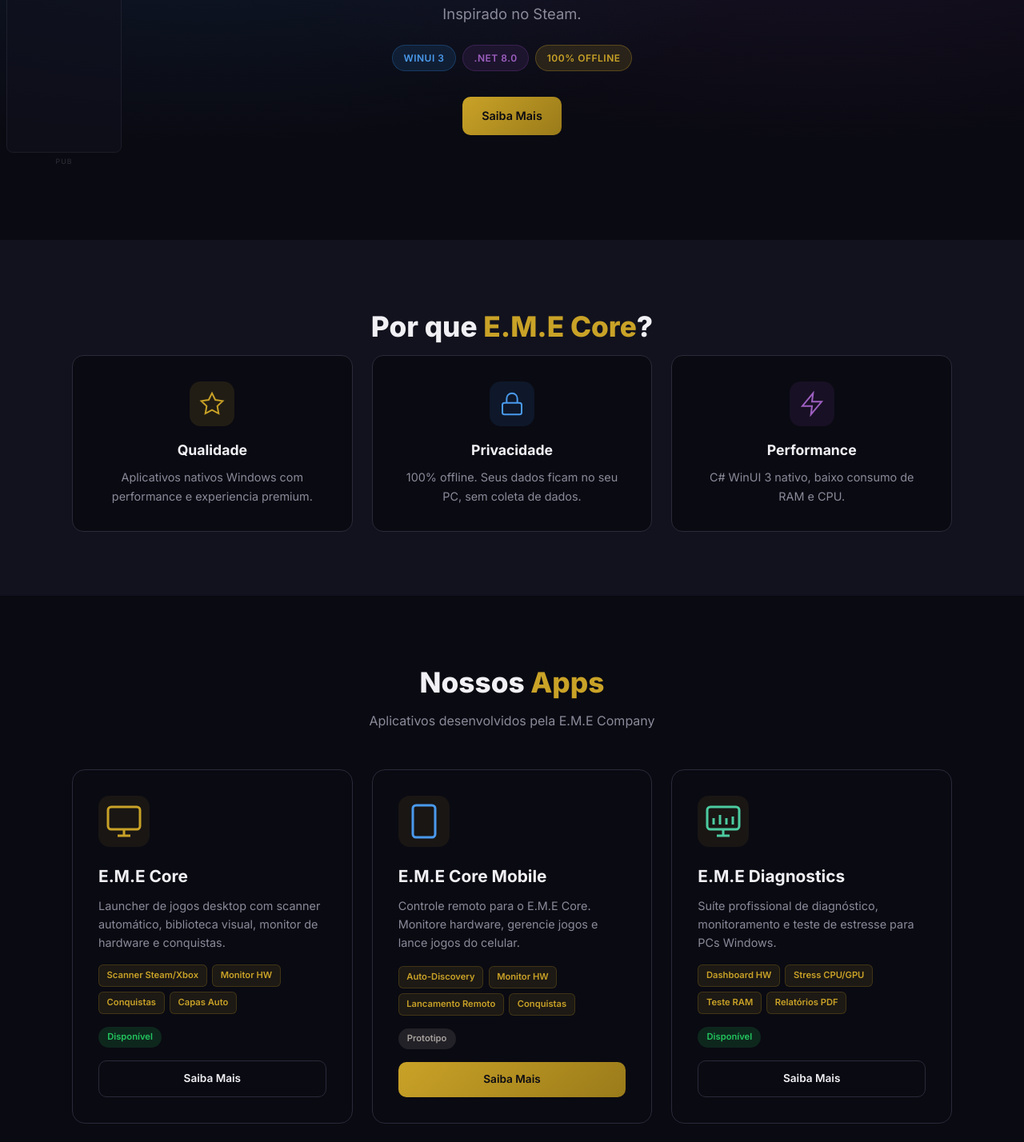
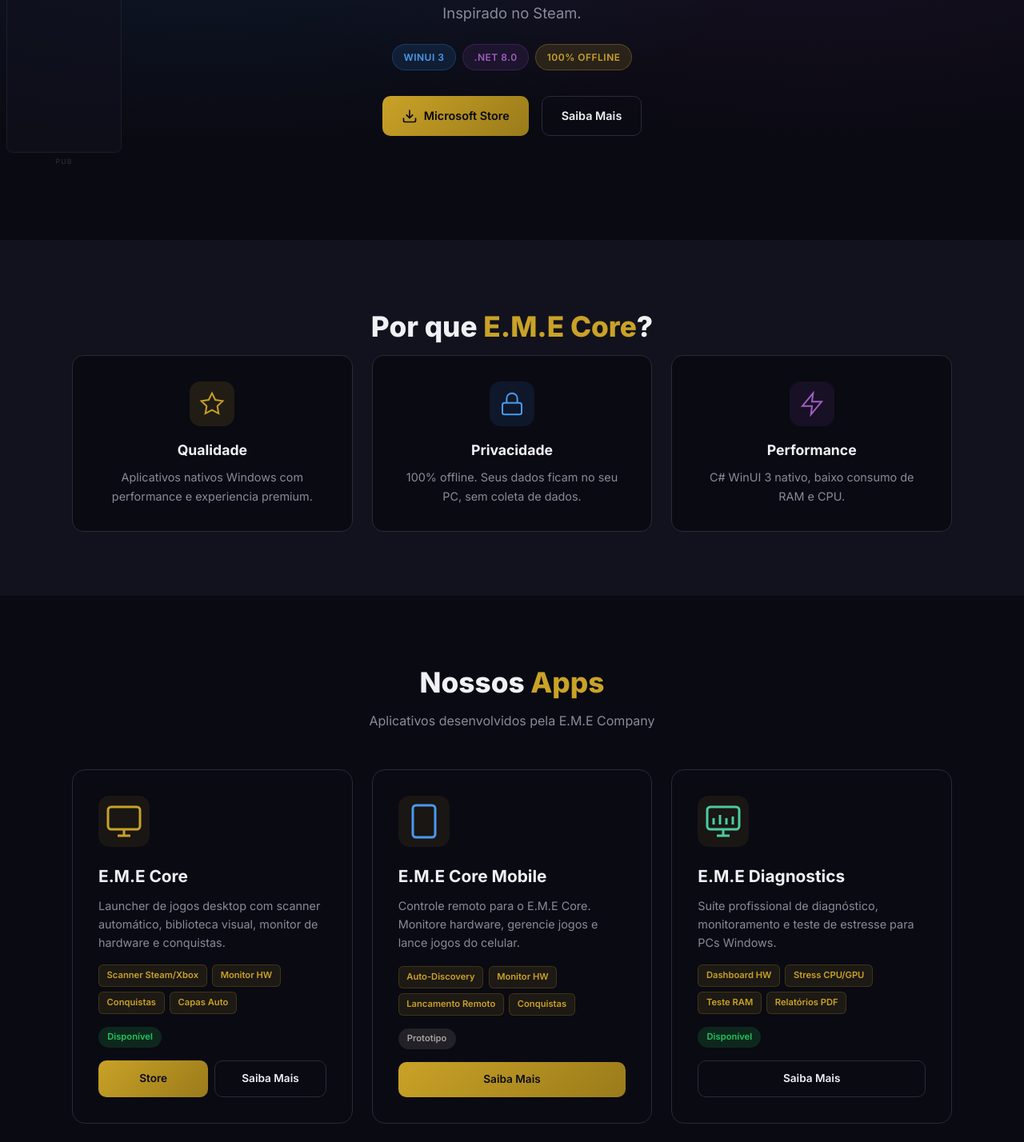
Before and after one commit to Eriklebson/EMECorePage, a Vue app: page / in a window 1280 px wide. Shown: the part 500-1928 px from the top of the page at 80% size. Built offline with nearby package versions, Linux system fonts and the light colour scheme.

Commit message:
Adicionar link Microsoft Store + workflow_dispatch para deploy manual

```diff
--- a/public/eme-core.html
+++ b/public/eme-core.html
@@ -131,6 +131,10 @@
         <h1>E.M.E <span class="gold">Core</span></h1>
         <p class="hero-sub">Launcher de jogos desktop nativo para Windows — organize, descubra e jogue seus jogos favoritos. Inspirado no Steam.</p>
         <div class="actions">
+          <a href="https://apps.microsoft.com/detail/9ntj7p8rqmb2?hl=pt-BR&gl=BR" class="btn btn-gold" target="_blank">
+            <svg width="20" height="20" viewBox="0 0 24 24" fill="none" stroke="currentColor" stroke-width="2"><path d="M21 15v4a2 2 0 0 1-2 2H5a2 2 0 0 1-2-2v-4"/><polyline points="7 10 12 15 17 10"/><line x1="12" y1="15" x2="12" y2="3"/></svg>
+            Microsoft Store
+          </a>
           <a href="/EMECorePage/" class="btn btn-outline">Voltar</a>
         </div>
       </div>
--- a/src/App.vue
+++ b/src/App.vue
@@ -45,8 +45,20 @@
         </div>
         <div class="hero-actions">
           <a
+            href="https://apps.microsoft.com/detail/9ntj7p8rqmb2?hl=pt-BR&gl=BR"
+            class="btn btn-primary"
+            target="_blank"
+          >
+            <svg width="20" height="20" viewBox="0 0 24 24" fill="none" stroke="currentColor" stroke-width="2">
+              <path d="M21 15v4a2 2 0 0 1-2 2H5a2 2 0 0 1-2-2v-4" />
+              <polyline points="7 10 12 15 17 10" />
+              <line x1="12" y1="15" x2="12" y2="3" />
+            </svg>
+            Microsoft Store
+          </a>
+          <a
             href="/EMECorePage/eme-core.html"
-            class="btn btn-primary"
+            class="btn btn-secondary"
           >
             Saiba Mais
           </a>
@@ -121,6 +133,9 @@
               <span class="app-version" v-if="latestVersion">v{{ latestVersion }}</span>
             </div>
             <div style="display: flex; gap: 0.5rem;">
+              <a href="https://apps.microsoft.com/detail/9ntj7p8rqmb2?hl=pt-BR&gl=BR" class="btn btn-card" target="_blank" style="flex: 1;">
+                Store
+              </a>
               <a href="/EMECorePage/eme-core.html" class="btn btn-card" style="flex: 1; background: transparent; border: 1px solid var(--border-color); color: var(--text-primary);">
                 Saiba Mais
               </a>
```
